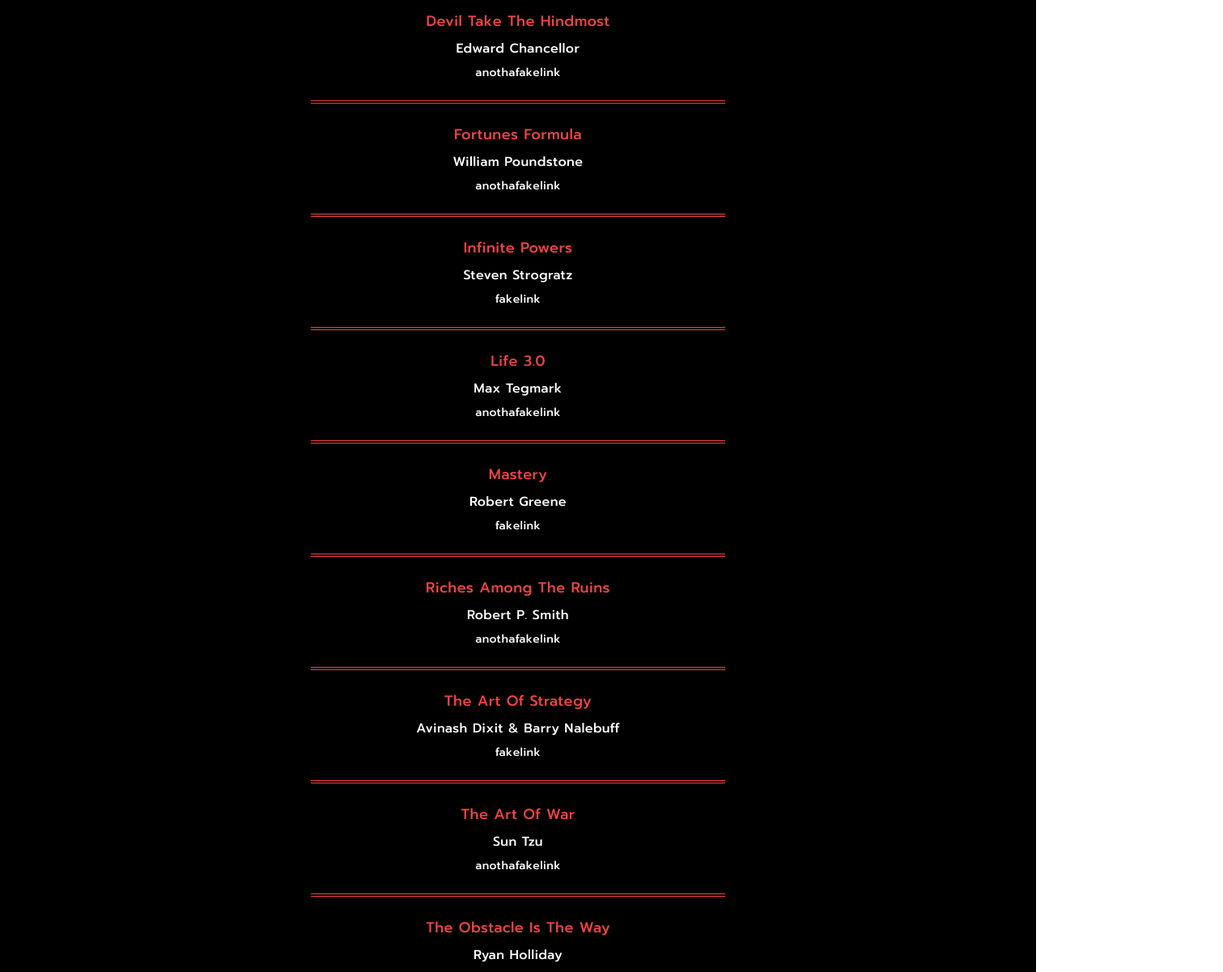
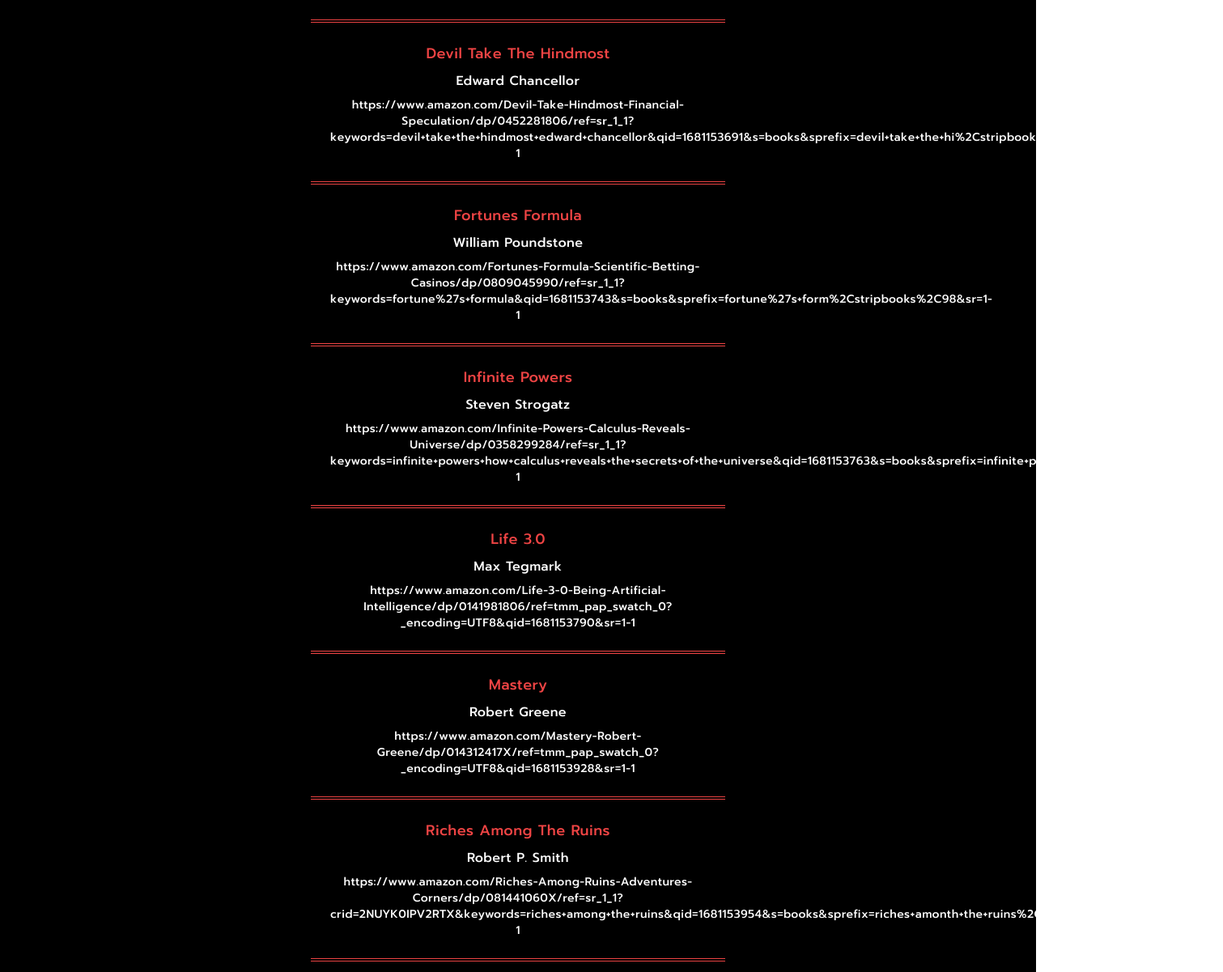
Before and after one commit to fordpic/personal-site, a Next.js app: page /Books in a window 1280 px wide. Shown: the part 225-1426 px from the top of the page at 81% size, 1511 px wide, since content can reach past the window. Built offline with nearby package versions, Linux system fonts and the light colour scheme.

Commit message:
add link

```diff
--- a/src/bookList.ts
+++ b/src/bookList.ts
@@ -2,61 +2,61 @@ export const bookList = [
 	{
 		title: 'Atomic Habits',
 		author: 'James Clear',
-		link: 'fakelink',
+		link: 'https://www.amazon.com/Atomic-Habits-Proven-Build-Break/dp/0593189647/ref=tmm_pap_swatch_0?_encoding=UTF8&qid=1681153661&sr=1-1',
 	},
 	{
 		title: 'Devil Take The Hindmost',
 		author: 'Edward Chancellor',
-		link: 'anothafakelink',
+		link: 'https://www.amazon.com/Devil-Take-Hindmost-Financial-Speculation/dp/0452281806/ref=sr_1_1?keywords=devil+take+the+hindmost+edward+chancellor&qid=1681153691&s=books&sprefix=devil+take+the+hi%2Cstripbooks%2C95&sr=1-1',
 	},
 	{
 		title: 'Fortunes Formula',
 		author: 'William Poundstone',
-		link: 'anothafakelink',
+		link: 'https://www.amazon.com/Fortunes-Formula-Scientific-Betting-Casinos/dp/0809045990/ref=sr_1_1?keywords=fortune%27s+formula&qid=1681153743&s=books&sprefix=fortune%27s+form%2Cstripbooks%2C98&sr=1-1',
 	},
 	{
 		title: 'Infinite Powers',
-		author: 'Steven Strogratz',
-		link: 'fakelink',
+		author: 'Steven Strogatz',
+		link: 'https://www.amazon.com/Infinite-Powers-Calculus-Reveals-Universe/dp/0358299284/ref=sr_1_1?keywords=infinite+powers+how+calculus+reveals+the+secrets+of+the+universe&qid=1681153763&s=books&sprefix=infinite+powe%2Cstripbooks%2C97&sr=1-1',
 	},
 	{
 		title: 'Life 3.0',
 		author: 'Max Tegmark',
-		link: 'anothafakelink',
+		link: 'https://www.amazon.com/Life-3-0-Being-Artificial-Intelligence/dp/0141981806/ref=tmm_pap_swatch_0?_encoding=UTF8&qid=1681153790&sr=1-1',
 	},
 	{
 		title: 'Mastery',
 		author: 'Robert Greene',
-		link: 'fakelink',
+		link: 'https://www.amazon.com/Mastery-Robert-Greene/dp/014312417X/ref=tmm_pap_swatch_0?_encoding=UTF8&qid=1681153928&sr=1-1',
 	},
 	{
 		title: 'Riches Among The Ruins',
 		author: 'Robert P. Smith',
-		link: 'anothafakelink',
+		link: 'https://www.amazon.com/Riches-Among-Ruins-Adventures-Corners/dp/081441060X/ref=sr_1_1?crid=2NUYK0IPV2RTX&keywords=riches+among+the+ruins&qid=1681153954&s=books&sprefix=riches+amonth+the+ruins%2Cstripbooks%2C89&sr=1-1',
 	},
 	{
 		title: 'The Art Of Strategy',
 		author: 'Avinash Dixit & Barry Nalebuff',
-		link: 'fakelink',
+		link: 'https://www.amazon.com/Art-Strategy-Theorists-Success-Business/dp/0393337170',
 	},
 	{
 		title: 'The Art Of War',
 		author: 'Sun Tzu',
-		link: 'anothafakelink',
+		link: 'https://www.amazon.com/Art-War-Sun-Tzu/dp/1599869772/ref=sr_1_1?crid=3DDG0N229PS8Y&keywords=the+art+of+war&qid=1681153984&s=books&sprefix=the+art+of+wa%2Cstripbooks%2C106&sr=1-1',
 	},
 	{
 		title: 'The Obstacle Is The Way',
-		author: 'Ryan Holliday',
-		link: 'anothafakelink',
+		author: 'Ryan Holiday',
+		link: 'https://www.amazon.com/Obstacle-Way-Timeless-Turning-Triumph/dp/B0BT53FNVH/ref=sr_1_1?keywords=the+obstacle+is+the+way&qid=1681154003&s=books&sprefix=the+obsta%2Cstripbooks%2C100&sr=1-1',
 	},
 	{
 		title: 'The Signal & The Noise',
 		author: 'Nate Silver',
-		link: 'anothafakelink',
+		link: 'https://www.amazon.com/Signal-Noise-Many-Predictions-Fail-but/dp/0143125087/ref=tmm_pap_swatch_0?_encoding=UTF8&qid=1681154035&sr=1-1',
 	},
 	{
 		title: 'The Sovereign Individual',
 		author: 'James Dale Davidson & William Rees-Mogg',
-		link: 'anothafakelink',
+		link: 'https://www.amazon.com/Sovereign-Individual-Mastering-Transition-Information/dp/0684832720/ref=tmm_pap_swatch_0?_encoding=UTF8&qid=1681154059&sr=1-1',
 	},
 ];
```
